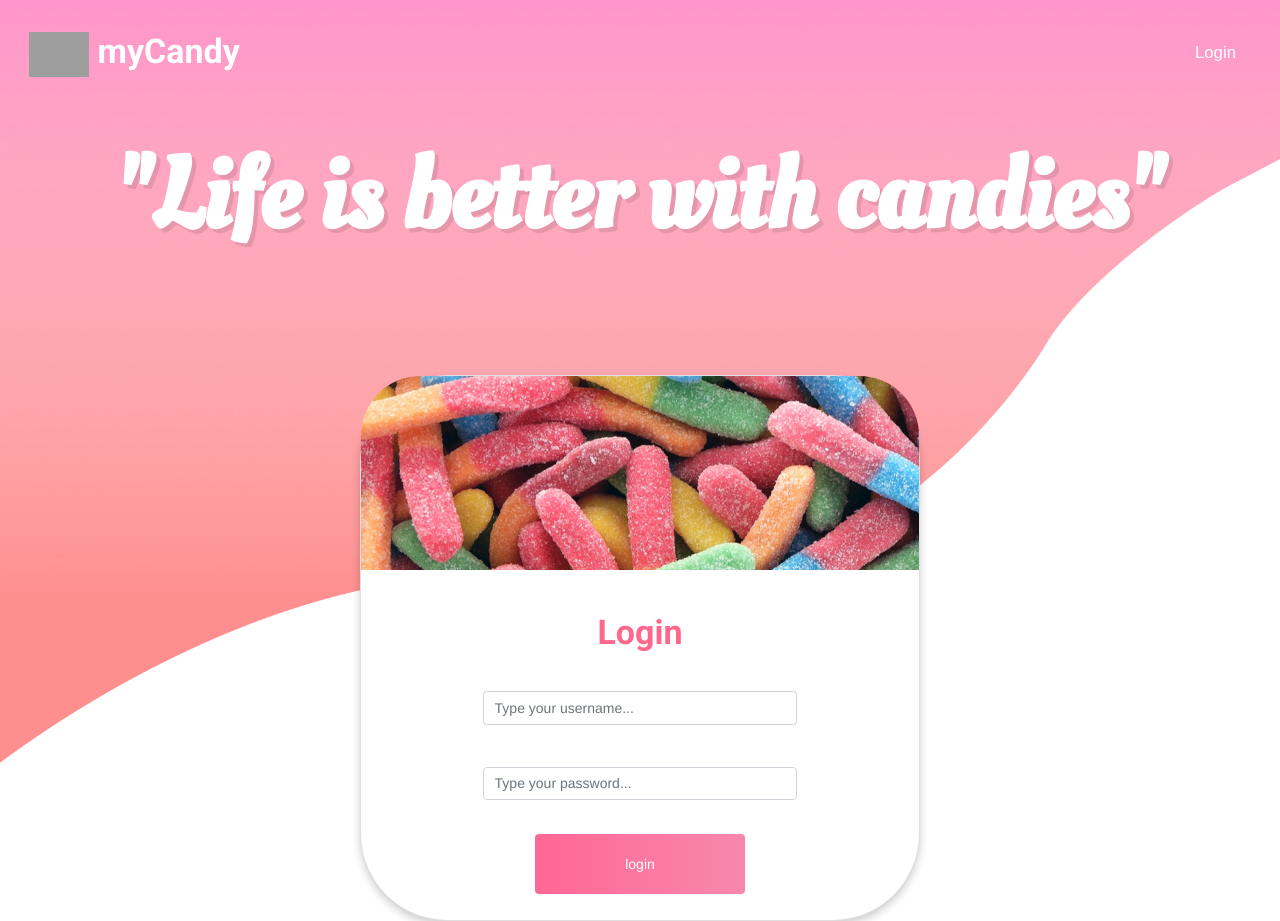
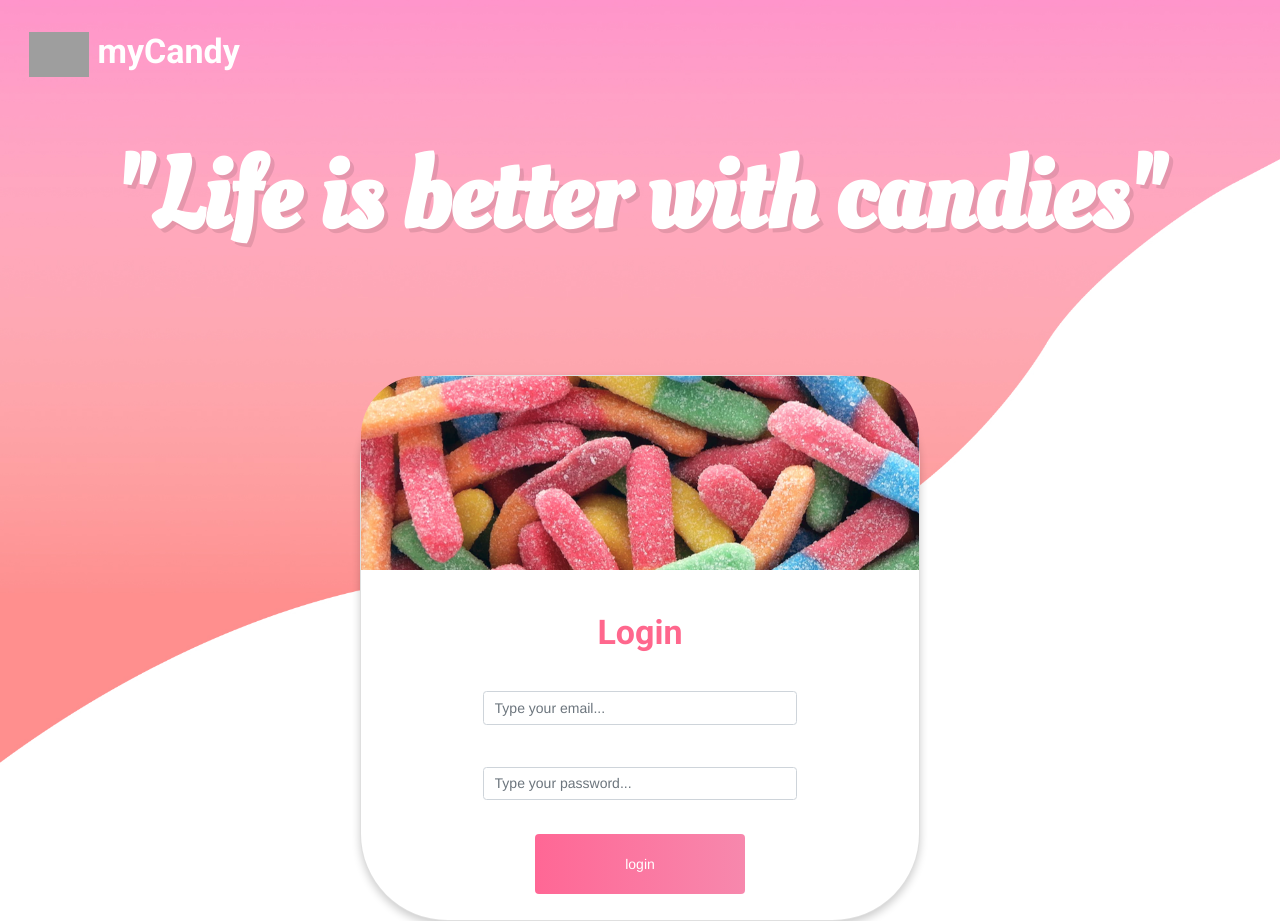
Before and after one commit to mlazana/myCandy, a Django app: page /registration/login/ in a window 1280 px wide. Run offline with Django 3.2, Linux system fonts and the light colour scheme; some libraries are stand-ins or nearby versions; grey boxes are pictures that could not be loaded.

Commit message:
update navbar from basic.html

```diff
--- a/myCandy/accounts/templates/basic.html
+++ b/myCandy/accounts/templates/basic.html
@@ -56,9 +56,6 @@
             <b>myCandy</b>
           </h3>
         </div>
-        <ul class="nav navbar-nav">
-          <li class="active"><a href="#" style="color: white">Login</a></li>
-        </ul>
       </div>
     </nav>
 
--- a/myCandy/accounts/templates/registration/login.html
+++ b/myCandy/accounts/templates/registration/login.html
@@ -18,7 +18,7 @@
             name="username"
             type="text"
             class="form-control"
-            placeholder="Type your username..."
+            placeholder="Type your email..."
           />
         </div>
         <div class="formInput">
@@ -32,7 +32,7 @@
         </div>
         {% if form.errors %}
         <p class=" label label-danger">
-          Your username and password didn't match. Please try again.
+          Your email and password didn't match. Please try again.
         </p>
         {% endif %}
         <button type="submit" class="button">login</button>
```
Also changed, not shown: myCandy/db.sqlite3.
